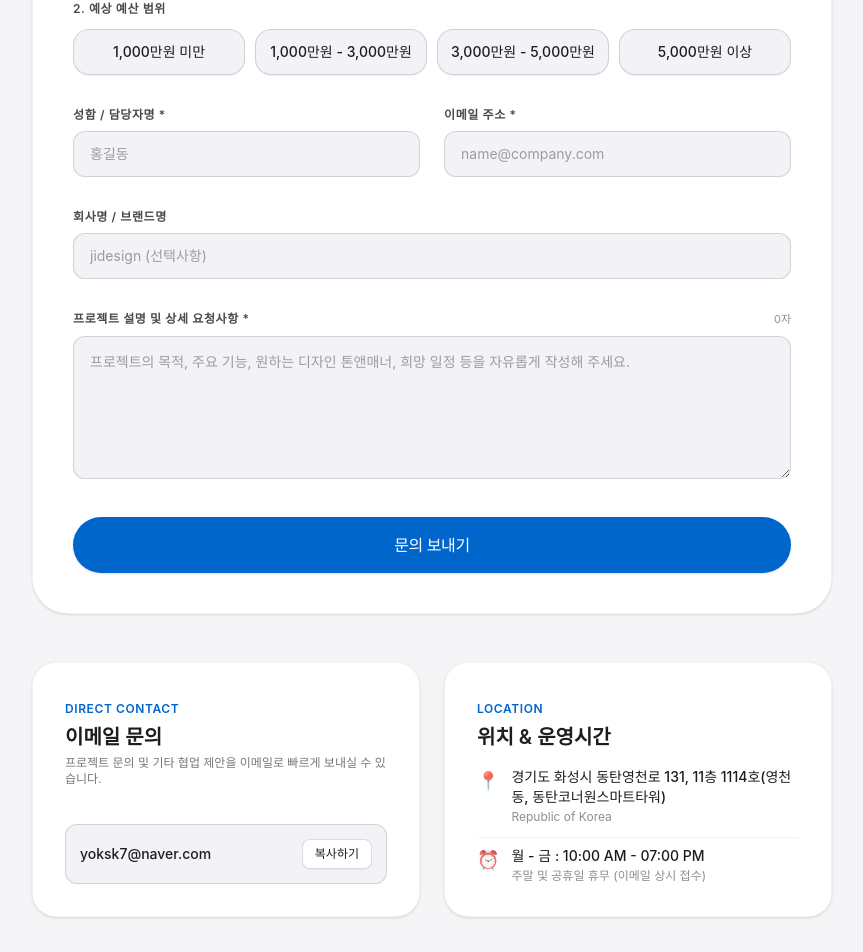
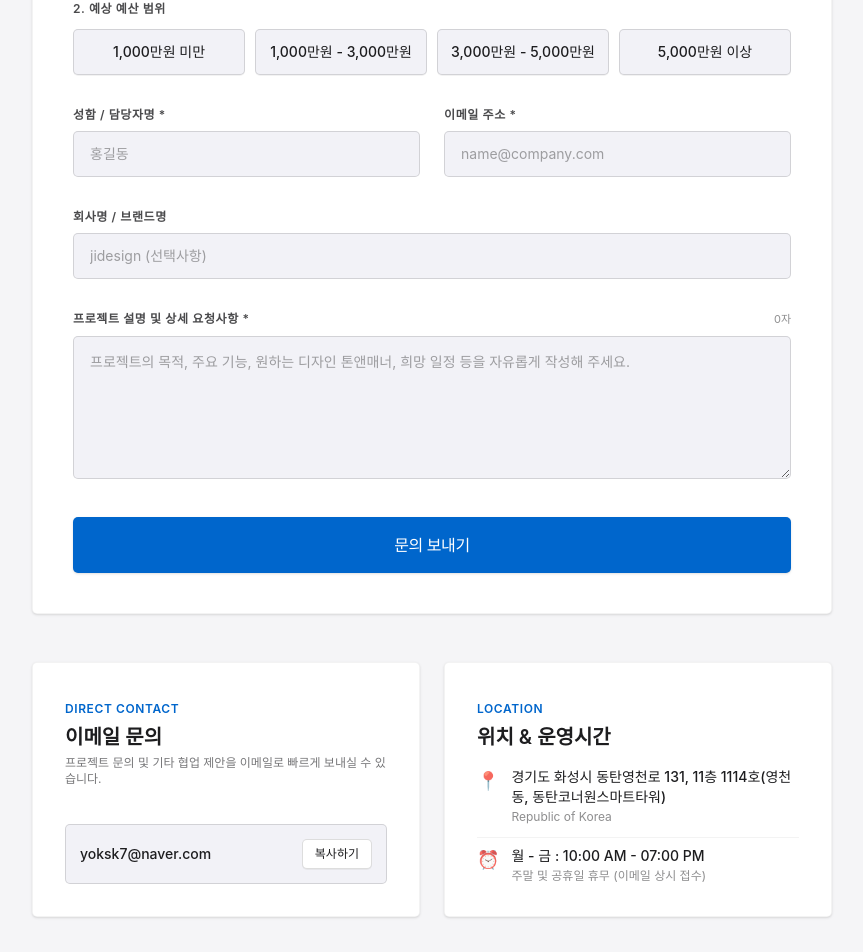
Before and after one commit to kkomjirak/jdesign, a Next.js app: page /contact in a window 1280 px wide. Shown: the part 634-1586 px from the top of the page, without its empty margins (208-1071 px from the left). Built offline with nearby package versions, Linux system fonts and the light colour scheme.

Commit message:
UI: change all box border radius to 5px

```diff
--- a/src/app/portfolio/[id]/page.tsx
+++ b/src/app/portfolio/[id]/page.tsx
@@ -120,11 +120,11 @@ export default async function PortfolioDetailPage({
         </div>
 
         {/* Main Product Thumbnail Display */}
-        <div className="w-full max-w-[768px] mx-auto aspect-square rounded-[24px] overflow-hidden flex items-center justify-center bg-[#ffffff]">
+        <div className="w-full max-w-[768px] mx-auto aspect-square rounded-[5px] overflow-hidden flex items-center justify-center bg-[#ffffff]">
           <img
             src={project.image}
             alt={project.title}
-            className="w-full h-full object-contain bg-[#ffffff]"
+            className="w-full h-full object-contain bg-[#ffffff] rounded-[5px]"
           />
         </div>
 
@@ -132,7 +132,7 @@ export default async function PortfolioDetailPage({
         <DetailGalleryView images={detailImages} projectTitle={project.title} />
 
         {/* CTA Banner */}
-        <div className="mt-16 md:mt-24 p-8 md:p-12 rounded-[28px] bg-white dark:bg-[#1C1C1E] border border-[#1D1D1F]/5 dark:border-white/10 text-center flex flex-col items-center justify-center gap-4 shadow-sm">
+        <div className="mt-16 md:mt-24 p-8 md:p-12 rounded-[5px] bg-white dark:bg-[#1C1C1E] border border-[#1D1D1F]/5 dark:border-white/10 text-center flex flex-col items-center justify-center gap-4 shadow-sm">
           <h3 className="text-xl md:text-2xl font-semibold text-[#1D1D1F] dark:text-[#F5F5F7]">
             이 프로젝트에 대해 궁금하신가요?
           </h3>
--- a/src/components/contact/ContactForm.tsx
+++ b/src/components/contact/ContactForm.tsx
@@ -1,7 +1,7 @@
 "use client";
 
-import { useState } from "react";
-import { sendContactEmail } from "@/app/actions/contact";
+import { useState, useTransition } from "react";
+import { sendContactEmail, ContactFormData } from "@/app/actions/contact";
 
 const projectTypes = [
   "Product",
@@ -16,54 +16,59 @@ const budgetRanges = [
 ];
 
 export default function ContactForm() {
-  const [selectedTypes, setSelectedTypes] = useState<string[]>([]);
-  const [selectedBudget, setSelectedBudget] = useState<string>("");
-  const [formData, setFormData] = useState({
+  const [isPending, startTransition] = useTransition();
+  const [formData, setFormData] = useState<ContactFormData>({
     name: "",
     email: "",
     company: "",
     message: "",
+    selectedTypes: [],
+    selectedBudget: "",
   });
+
   const [status, setStatus] = useState<"idle" | "submitting" | "success" | "error">("idle");
-  const [errorMessage, setErrorMessage] = useState<string>("");
+  const [errorMessage, setErrorMessage] = useState("");
 
   const toggleProjectType = (type: string) => {
-    setSelectedTypes((prev) =>
-      prev.includes(type) ? prev.filter((t) => t !== type) : [...prev, type]
-    );
+    setFormData((prev) => ({
+      ...prev,
+      selectedTypes: prev.selectedTypes.includes(type)
+        ? prev.selectedTypes.filter((t) => t !== type)
+        : [...prev.selectedTypes, type],
+    }));
+  };
+
+  const setSelectedBudget = (budget: string) => {
+    setFormData((prev) => ({
+      ...prev,
+      selectedBudget: budget,
+    }));
   };
 
   const handleSubmit = async (e: React.FormEvent) => {
     e.preventDefault();
-    if (!formData.name || !formData.email || !formData.message) {
-      alert("성함, 이메일, 문의 내용을 모두 입력해 주세요.");
-      return;
-    }
-
     setStatus("submitting");
     setErrorMessage("");
 
     try {
-      const result = await sendContactEmail({
-        ...formData,
-        selectedTypes,
-        selectedBudget,
-      });
+      startTransition(async () => {
+        const result = await sendContactEmail(formData);
 
         if (result.success) {
           setStatus("success");
         } else {
           setStatus("error");
-        setErrorMessage(result.error || "이메일 발송 중 오류가 발생했습니다.");
+          setErrorMessage(result.error || "메시지 전송에 실패했습니다. 이메일(yoksk7@naver.com)로 직접 문의해 주세요.");
         }
-    } catch {
+      });
+    } catch (err) {
       setStatus("error");
       setErrorMessage("서버 통신 중 오류가 발생했습니다.");
     }
   };
 
   return (
-    <div className="w-full bg-white dark:bg-[#1C1C1E] rounded-[28px] md:rounded-[36px] p-6 md:p-10 shadow-sm border border-[#1D1D1F]/5 dark:border-white/10 transition-colors duration-300">
+    <div className="w-full bg-white dark:bg-[#1C1C1E] rounded-[5px] p-6 md:p-10 shadow-sm border border-[#1D1D1F]/5 dark:border-white/10 transition-colors duration-300">
       <h3 className="text-2xl md:text-3xl font-semibold tracking-tight text-[#1D1D1F] dark:text-[#F5F5F7] mb-2">
         프로젝트 문의하기
       </h3>
@@ -96,11 +101,16 @@ export default function ContactForm() {
           <button
             onClick={() => {
               setStatus("idle");
-              setFormData({ name: "", email: "", company: "", message: "" });
-              setSelectedTypes([]);
-              setSelectedBudget("");
+              setFormData({
+                name: "",
+                email: "",
+                company: "",
+                message: "",
+                selectedTypes: [],
+                selectedBudget: "",
+              });
             }}
-            className="mt-8 px-6 py-2.5 rounded-full bg-[#1D1D1F] text-white dark:bg-white dark:text-black text-xs font-medium hover:opacity-90 transition-opacity"
+            className="mt-8 px-6 py-2.5 rounded-[5px] bg-[#1D1D1F] text-white dark:bg-white dark:text-black text-xs font-medium hover:opacity-90 transition-opacity"
           >
             새 문의 작성하기
           </button>
@@ -114,13 +124,14 @@ export default function ContactForm() {
             </label>
             <div className="flex flex-wrap gap-2.5">
               {projectTypes.map((type) => {
-                const isSelected = selectedTypes.includes(type);
+                const isSelected = formData.selectedTypes.includes(type);
                 return (
                   <button
                     key={type}
                     type="button"
                     onClick={() => toggleProjectType(type)}
-                    className={`px-4 py-2.5 rounded-full text-xs md:text-sm font-medium transition-all duration-200 border flex items-center gap-1.5 cursor-pointer ${isSelected
+                    className={`px-4 py-2.5 rounded-[5px] text-xs md:text-sm font-medium transition-all duration-200 border flex items-center gap-1.5 cursor-pointer ${
+                      isSelected
                         ? "bg-[#0066CC] text-white border-[#0066CC] shadow-md font-semibold ring-2 ring-[#0066CC]/30"
                         : "bg-[#F2F2F7] dark:bg-[#252528] text-[#1D1D1F] dark:text-[#F5F5F7] border-[#1D1D1F]/15 dark:border-[#F5F5F7]/20 hover:border-[#0066CC]/60 dark:hover:border-[#0066CC]/70 hover:bg-white dark:hover:bg-[#1C1C1E] shadow-2xs"
                     }`}
@@ -142,13 +153,14 @@ export default function ContactForm() {
             </label>
             <div className="grid grid-cols-2 md:grid-cols-4 gap-2.5">
               {budgetRanges.map((budget) => {
-                const isSelected = selectedBudget === budget;
+                const isSelected = formData.selectedBudget === budget;
                 return (
                   <button
                     key={budget}
                     type="button"
                     onClick={() => setSelectedBudget(budget)}
-                    className={`px-3 py-3 rounded-2xl text-xs md:text-sm font-medium transition-all duration-200 border text-center flex items-center justify-center gap-1.5 cursor-pointer ${isSelected
+                    className={`px-3 py-3 rounded-[5px] text-xs md:text-sm font-medium transition-all duration-200 border text-center flex items-center justify-center gap-1.5 cursor-pointer ${
+                      isSelected
                         ? "bg-[#0066CC] text-white border-[#0066CC] shadow-md font-semibold ring-2 ring-[#0066CC]/30"
                         : "bg-[#F2F2F7] dark:bg-[#252528] text-[#1D1D1F] dark:text-[#F5F5F7] border-[#1D1D1F]/15 dark:border-[#F5F5F7]/20 hover:border-[#0066CC]/60 dark:hover:border-[#0066CC]/70 hover:bg-white dark:hover:bg-[#1C1C1E] shadow-2xs"
                     }`}
@@ -175,7 +187,7 @@ export default function ContactForm() {
                 value={formData.name}
                 onChange={(e) => setFormData({ ...formData, name: e.target.value })}
                 placeholder="홍길동"
-                className="w-full px-4 py-3 rounded-xl bg-[#F2F2F7] dark:bg-[#252528] text-[#1D1D1F] dark:text-[#F5F5F7] placeholder-[#1D1D1F]/40 dark:placeholder-white/40 text-sm border border-[#1D1D1F]/15 dark:border-[#F5F5F7]/20 hover:border-[#0066CC]/60 dark:hover:border-[#0066CC]/70 focus:outline-none focus:border-[#0066CC] focus:bg-white dark:focus:bg-[#1C1C1E] focus:ring-2 focus:ring-[#0066CC]/20 transition-all"
+                className="w-full px-4 py-3 rounded-[5px] bg-[#F2F2F7] dark:bg-[#252528] text-[#1D1D1F] dark:text-[#F5F5F7] placeholder-[#1D1D1F]/40 dark:placeholder-white/40 text-sm border border-[#1D1D1F]/15 dark:border-[#F5F5F7]/20 hover:border-[#0066CC]/60 dark:hover:border-[#0066CC]/70 focus:outline-none focus:border-[#0066CC] focus:bg-white dark:focus:bg-[#1C1C1E] focus:ring-2 focus:ring-[#0066CC]/20 transition-all"
               />
             </div>
 
@@ -189,7 +201,7 @@ export default function ContactForm() {
                 value={formData.email}
                 onChange={(e) => setFormData({ ...formData, email: e.target.value })}
                 placeholder="name@company.com"
-                className="w-full px-4 py-3 rounded-xl bg-[#F2F2F7] dark:bg-[#252528] text-[#1D1D1F] dark:text-[#F5F5F7] placeholder-[#1D1D1F]/40 dark:placeholder-white/40 text-sm border border-[#1D1D1F]/15 dark:border-[#F5F5F7]/20 hover:border-[#0066CC]/60 dark:hover:border-[#0066CC]/70 focus:outline-none focus:border-[#0066CC] focus:bg-white dark:focus:bg-[#1C1C1E] focus:ring-2 focus:ring-[#0066CC]/20 transition-all"
+                className="w-full px-4 py-3 rounded-[5px] bg-[#F2F2F7] dark:bg-[#252528] text-[#1D1D1F] dark:text-[#F5F5F7] placeholder-[#1D1D1F]/40 dark:placeholder-white/40 text-sm border border-[#1D1D1F]/15 dark:border-[#F5F5F7]/20 hover:border-[#0066CC]/60 dark:hover:border-[#0066CC]/70 focus:outline-none focus:border-[#0066CC] focus:bg-white dark:focus:bg-[#1C1C1E] focus:ring-2 focus:ring-[#0066CC]/20 transition-all"
               />
             </div>
           </div>
@@ -203,7 +215,7 @@ export default function ContactForm() {
               value={formData.company}
               onChange={(e) => setFormData({ ...formData, company: e.target.value })}
               placeholder="jidesign (선택사항)"
-              className="w-full px-4 py-3 rounded-xl bg-[#F2F2F7] dark:bg-[#252528] text-[#1D1D1F] dark:text-[#F5F5F7] placeholder-[#1D1D1F]/40 dark:placeholder-white/40 text-sm border border-[#1D1D1F]/15 dark:border-[#F5F5F7]/20 hover:border-[#0066CC]/60 dark:hover:border-[#0066CC]/70 focus:outline-none focus:border-[#0066CC] focus:bg-white dark:focus:bg-[#1C1C1E] focus:ring-2 focus:ring-[#0066CC]/20 transition-all"
+              className="w-full px-4 py-3 rounded-[5px] bg-[#F2F2F7] dark:bg-[#252528] text-[#1D1D1F] dark:text-[#F5F5F7] placeholder-[#1D1D1F]/40 dark:placeholder-white/40 text-sm border border-[#1D1D1F]/15 dark:border-[#F5F5F7]/20 hover:border-[#0066CC]/60 dark:hover:border-[#0066CC]/70 focus:outline-none focus:border-[#0066CC] focus:bg-white dark:focus:bg-[#1C1C1E] focus:ring-2 focus:ring-[#0066CC]/20 transition-all"
             />
           </div>
 
@@ -225,14 +237,14 @@ export default function ContactForm() {
                 value={formData.message}
                 onChange={(e) => setFormData({ ...formData, message: e.target.value })}
                 placeholder="프로젝트의 목적, 주요 기능, 원하는 디자인 톤앤매너, 희망 일정 등을 자유롭게 작성해 주세요."
-                className="w-full px-4 py-3.5 rounded-xl bg-[#F2F2F7] dark:bg-[#252528] text-[#1D1D1F] dark:text-[#F5F5F7] placeholder-[#1D1D1F]/40 dark:placeholder-white/40 text-sm leading-relaxed border border-[#1D1D1F]/15 dark:border-[#F5F5F7]/20 hover:border-[#0066CC]/60 dark:hover:border-[#0066CC]/70 focus:outline-none focus:border-[#0066CC] focus:bg-white dark:focus:bg-[#1C1C1E] focus:ring-2 focus:ring-[#0066CC]/20 transition-all min-h-[140px] resize-y"
+                className="w-full px-4 py-3.5 rounded-[5px] bg-[#F2F2F7] dark:bg-[#252528] text-[#1D1D1F] dark:text-[#F5F5F7] placeholder-[#1D1D1F]/40 dark:placeholder-white/40 text-sm leading-relaxed border border-[#1D1D1F]/15 dark:border-[#F5F5F7]/20 hover:border-[#0066CC]/60 dark:hover:border-[#0066CC]/70 focus:outline-none focus:border-[#0066CC] focus:bg-white dark:focus:bg-[#1C1C1E] focus:ring-2 focus:ring-[#0066CC]/20 transition-all min-h-[140px] resize-y"
               />
             </div>
           </div>
 
           {/* Error Banner */}
           {status === "error" && (
-            <div className="p-4 rounded-xl bg-red-500/10 border border-red-500/30 text-red-600 dark:text-red-400 text-xs leading-relaxed">
+            <div className="p-4 rounded-[5px] bg-red-500/10 border border-red-500/30 text-red-600 dark:text-red-400 text-xs leading-relaxed">
               <p className="font-semibold">⚠️ 이메일 전송 안내</p>
               <p className="mt-1">{errorMessage}</p>
             </div>
@@ -241,10 +253,10 @@ export default function ContactForm() {
           {/* Submit Button */}
           <button
             type="submit"
-            disabled={status === "submitting"}
-            className="w-full py-4 rounded-full bg-[#0066CC] hover:bg-[#0055B3] text-white font-medium text-base tracking-tight transition-all shadow-sm flex items-center justify-center gap-2 disabled:opacity-50 cursor-pointer"
+            disabled={status === "submitting" || isPending}
+            className="w-full py-4 rounded-[5px] bg-[#0066CC] hover:bg-[#0055B3] text-white font-medium text-base tracking-tight transition-all shadow-sm flex items-center justify-center gap-2 disabled:opacity-50 cursor-pointer"
           >
-            {status === "submitting" ? (
+            {status === "submitting" || isPending ? (
               <>
                 <svg className="animate-spin h-5 w-5 text-white" viewBox="0 0 24 24">
                   <circle
--- a/src/components/contact/ContactInfo.tsx
+++ b/src/components/contact/ContactInfo.tsx
@@ -15,7 +15,7 @@ export default function ContactInfo() {
   return (
     <div className="grid grid-cols-1 md:grid-cols-2 gap-6 w-full max-w-[900px] mx-auto">
       {/* Email Card (Direct Contact) */}
-      <div className="bg-white dark:bg-[#1C1C1E] rounded-[24px] p-6 md:p-8 shadow-sm border border-[#1D1D1F]/5 dark:border-white/10 transition-colors duration-300 flex flex-col justify-between">
+      <div className="bg-white dark:bg-[#1C1C1E] rounded-[5px] p-6 md:p-8 shadow-sm border border-[#1D1D1F]/5 dark:border-white/10 transition-colors duration-300 flex flex-col justify-between">
         <div>
           <span className="text-xs font-semibold text-[#0066CC] uppercase tracking-wider">
             Direct Contact
@@ -28,13 +28,13 @@ export default function ContactInfo() {
           </p>
         </div>
 
-        <div className="flex items-center justify-between bg-[#F2F2F7] dark:bg-[#252528] p-3.5 rounded-xl border border-[#1D1D1F]/15 dark:border-[#F5F5F7]/20 hover:border-[#0066CC]/60 dark:hover:border-[#0066CC]/70 transition-all mt-2">
+        <div className="flex items-center justify-between bg-[#F2F2F7] dark:bg-[#252528] p-3.5 rounded-[5px] border border-[#1D1D1F]/15 dark:border-[#F5F5F7]/20 hover:border-[#0066CC]/60 dark:hover:border-[#0066CC]/70 transition-all mt-2">
           <span className="text-sm font-medium text-[#1D1D1F] dark:text-[#F5F5F7] truncate">
             {email}
           </span>
           <button
             onClick={copyEmail}
-            className="px-3 py-1.5 rounded-lg bg-white dark:bg-[#1C1C1E] text-xs font-medium text-[#1D1D1F] dark:text-white border border-[#1D1D1F]/15 dark:border-[#F5F5F7]/20 hover:border-[#0066CC] hover:text-[#0066CC] shadow-2xs transition-all flex items-center gap-1 shrink-0 ml-2 cursor-pointer"
+            className="px-3 py-1.5 rounded-[5px] bg-white dark:bg-[#1C1C1E] text-xs font-medium text-[#1D1D1F] dark:text-white border border-[#1D1D1F]/15 dark:border-[#F5F5F7]/20 hover:border-[#0066CC] hover:text-[#0066CC] shadow-2xs transition-all flex items-center gap-1 shrink-0 ml-2 cursor-pointer"
           >
             {copied ? (
               <span className="text-emerald-500 font-semibold">복사됨!</span>
@@ -46,7 +46,7 @@ export default function ContactInfo() {
       </div>
 
       {/* Location & Hours Card */}
-      <div className="bg-white dark:bg-[#1C1C1E] rounded-[24px] p-6 md:p-8 shadow-sm border border-[#1D1D1F]/5 dark:border-white/10 transition-colors duration-300 flex flex-col justify-between">
+      <div className="bg-white dark:bg-[#1C1C1E] rounded-[5px] p-6 md:p-8 shadow-sm border border-[#1D1D1F]/5 dark:border-white/10 transition-colors duration-300 flex flex-col justify-between">
         <div>
           <span className="text-xs font-semibold text-[#0066CC] uppercase tracking-wider">
             Location
--- a/src/components/contact/FAQSection.tsx
+++ b/src/components/contact/FAQSection.tsx
@@ -49,7 +49,7 @@ export default function FAQSection() {
           return (
             <div
               key={index}
-              className="bg-white dark:bg-[#1C1C1E] rounded-2xl border border-[#1D1D1F]/5 dark:border-white/10 overflow-hidden transition-colors duration-300"
+              className="bg-white dark:bg-[#1C1C1E] rounded-[5px] border border-[#1D1D1F]/5 dark:border-white/10 overflow-hidden transition-colors duration-300"
             >
               <button
                 onClick={() => toggleFAQ(index)}
--- a/src/components/home/Hero.tsx
+++ b/src/components/home/Hero.tsx
@@ -74,7 +74,7 @@ export default function Hero() {
       {/* Product Image/Video Placeholder */}
       <div ref={mediaRef} className="absolute bottom-0 w-full max-w-[1024px] h-[55%] md:h-[65%] z-10 flex items-end justify-center px-4">
         {/* Placeholder (Width: 1024, Height: ~600) */}
-        <div className="relative w-full h-full bg-white rounded-t-[32px] md:rounded-t-[48px] overflow-hidden shadow-[0_-10px_40px_rgba(0,0,0,0.05)] border-t border-x border-[#E5E5EA] flex flex-col items-center justify-center">
+        <div className="relative w-full h-full bg-white rounded-t-[5px] overflow-hidden shadow-[0_-10px_40px_rgba(0,0,0,0.05)] border-t border-x border-[#E5E5EA] flex flex-col items-center justify-center">
            <span className="text-[#1D1D1F]/40 text-sm md:text-lg font-semibold tracking-widest uppercase">
               Product Media Area
            </span>
--- a/src/components/portfolio/PortfolioGallery.tsx
+++ b/src/components/portfolio/PortfolioGallery.tsx
@@ -99,7 +99,7 @@ export default function PortfolioGallery() {
             <div
               key={project.id}
               ref={el => { itemsRef.current[index] = el; }}
-              className={`group relative rounded-[28px] md:rounded-[40px] overflow-hidden flex flex-col justify-start ${project.colSpan} ${project.height} ${isDark ? "bg-[#000000]" : "bg-[#F5F5F7]"}`}
+              className={`group relative rounded-[5px] overflow-hidden flex flex-col justify-start ${project.colSpan} ${project.height} ${isDark ? "bg-[#000000]" : "bg-[#F5F5F7]"}`}
             >
               {/* 프로젝트 텍스트 정보 */}
               <div className="relative z-20 p-8 md:p-12 text-center flex flex-col items-center">
@@ -116,7 +116,7 @@ export default function PortfolioGallery() {
 
               {/* 하단 미디어 플레이스홀더 */}
               <div className="absolute inset-0 z-10 flex items-end justify-center pointer-events-none pb-0">
-                <div className="relative w-[85%] h-[60%] rounded-t-[20px] bg-gradient-to-t from-gray-500/20 to-transparent flex items-center justify-center transform transition-transform duration-700 ease-apple group-hover:scale-105">
+                <div className="relative w-[85%] h-[60%] rounded-t-[5px] bg-gradient-to-t from-gray-500/20 to-transparent flex items-center justify-center transform transition-transform duration-700 ease-apple group-hover:scale-105">
                   <span className={`text-xs md:text-sm uppercase tracking-widest ${isDark ? "text-white/20" : "text-black/20"}`}>
                     Project Mockup
                   </span>
--- a/src/components/portfolio/PortfolioGrid.tsx
+++ b/src/components/portfolio/PortfolioGrid.tsx
@@ -99,11 +99,11 @@ export default function PortfolioGrid() {
             >
 
               {/* 상단 이미지 카드 (테두리 제거) */}
-              <div className="w-full aspect-square rounded-[16px] overflow-hidden flex items-center justify-center transition-transform duration-500 group-hover:scale-[1.02] bg-[#ffffff]">
+              <div className="w-full aspect-square rounded-[5px] overflow-hidden flex items-center justify-center transition-transform duration-500 group-hover:scale-[1.02] bg-[#ffffff]">
                 <img
                   src={product.image}
                   alt={product.title}
-                  className="w-full h-full object-contain bg-[#ffffff]"
+                  className="w-full h-full object-contain bg-[#ffffff] rounded-[5px]"
                 />
               </div>
 
```
Also changed, not shown: src/components/portfolio/DetailGalleryView.tsx (+5 -5 lines). Lines whose indentation alone changed are shown as unchanged.
